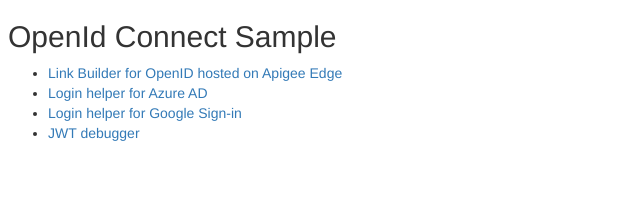
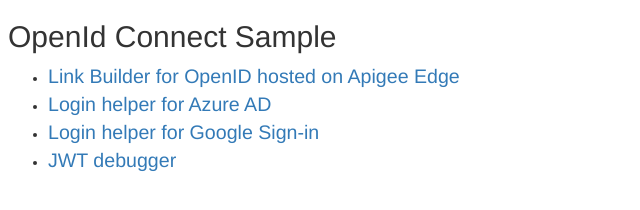
Before and after one commit to DinoChiesa/DinoChiesa.github.io, a plain HTML site: page openid-connect/index.html in a window 1280 px wide. Shown: the whole page, without its empty margins (0-640 px from the left). Drawn offline with nearby package versions, Linux system fonts and the light colour scheme.

Commit message:
why is the font-size so small on the openid connect index.html page?

```diff
--- a/openid-connect/index.html
+++ b/openid-connect/index.html
@@ -14,6 +14,7 @@
     <link rel="stylesheet" type="text/css" href="css/main.css">
     <style>
      body { margin: 4px 8px; }
+     li a { font-size: 140%; }
     </style>
   </head>
 
```
